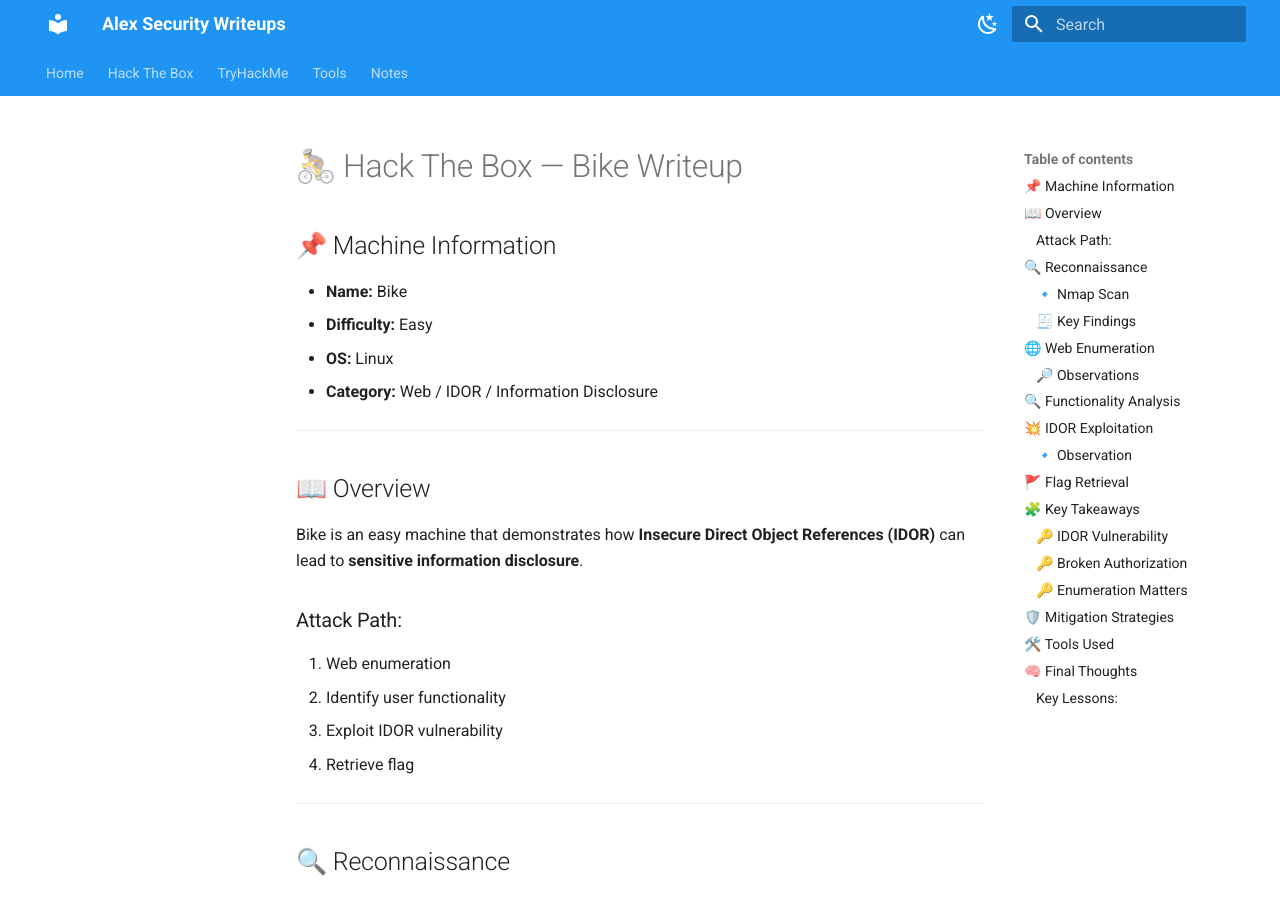
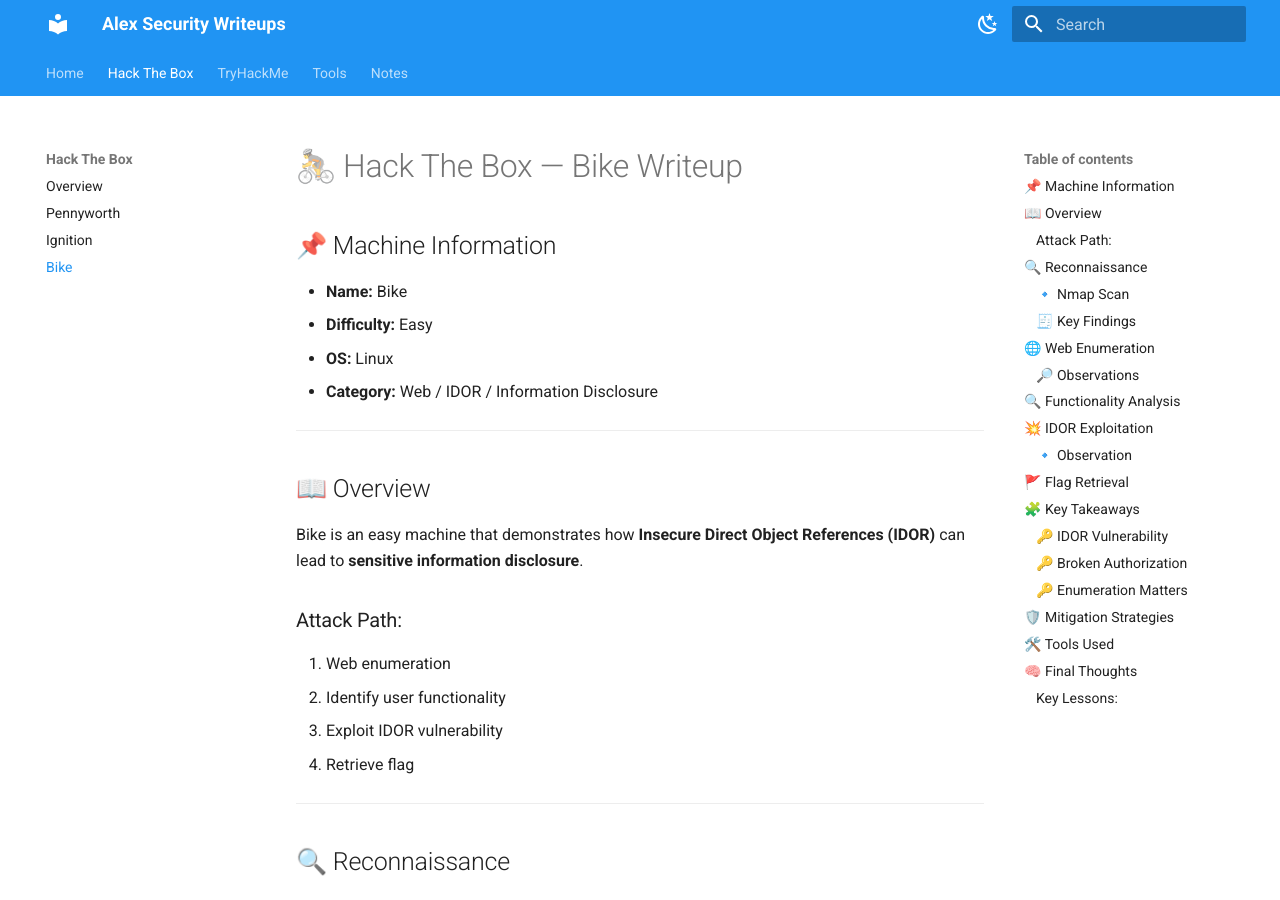
Before and after one commit to SolidCode321/htb-writups, an MkDocs documentation site: the page built from docs/hackthebox/Bike.md, in a window 1280 px wide and 900 px high. Built offline with MkDocs 1.6.1 and Material for MkDocs 9.7.7, drawn with Linux system fonts in a browser that asks for light colours.

Commit message:
Correct file path casing for Bike in mkdocs.yml

```diff
--- a/mkdocs.yml
+++ b/mkdocs.yml
@@ -42,7 +42,7 @@
       - Overview: hackthebox/index.md
       - Pennyworth: hackthebox/pennyworth.md
       - Ignition: hackthebox/ignition.md
-      - Bike: hackthebox/bike.md
+      - Bike: hackthebox/Bike.md
 
   - TryHackMe:
       - Overview: tryhackme/index.md
```
